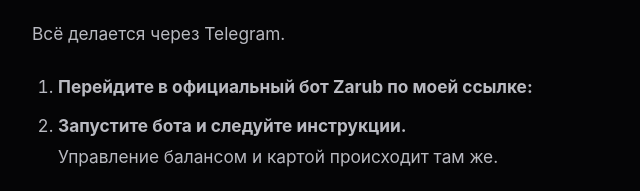
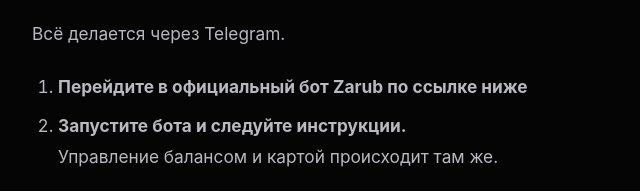
Before and after one commit to lambert34/ai-seo-land, a plain HTML site: page articles/kak-oplatit-chatgpt-iz-rossii/index.html in a window 1280 px wide. Shown: the part 2465-2656 px from the top of the page, 188-828 px from the left. Drawn offline with Linux system fonts and the light colour scheme.

Commit message:
Update index.html

```diff
--- a/articles/kak-oplatit-chatgpt-iz-rossii/index.html
+++ b/articles/kak-oplatit-chatgpt-iz-rossii/index.html
@@ -16,7 +16,7 @@
 <nav class="article-toc" aria-label="Содержание статьи"><h2>Содержание</h2><ol><li><a href="#why-foreign-card">Зачем вообще нужна иностранная виртуальная карта</a></li><li><a href="#how-to-get-zarub">Как оформить карту Zarub</a></li><li><a href="#pay-chatgpt">Как оплатить именно ChatGPT</a></li><li><a href="#payment-problems">Что делать, если оплата не проходит</a></li><li><a href="#who-needs-it">Кому такой вариант особенно пригодится</a></li><li><a href="#get-card">Получить виртуальную иностранную карту</a></li></ol></nav>
 <div class="article-body">
 <section id="why-foreign-card"><h2>Зачем вообще нужна иностранная виртуальная карта</h2><p>Главное преимущество в том, что вы получаете отдельную карту, которую можно использовать для зарубежных сервисов примерно так же, как обычную банковскую.</p><p>Например, она может пригодиться для оплаты:</p><ul><li>ChatGPT и OpenAI API;</li><li>Claude AI;</li><li>Cursor;</li><li>Midjourney;</li><li>Gemini;</li><li>Perplexity;</li><li>GitHub;</li><li>Figma;</li><li>Canva;</li><li>Adobe;</li><li>Google Play;</li><li>YouTube Premium;</li><li>Spotify;</li><li>Netflix;</li><li>Vercel, DigitalOcean, Cloudflare и других IT-сервисов.</li></ul><p>Сам Zarub сейчас прямо указывает ChatGPT, Claude Code, App Store и Google Play среди сервисов, для которых предназначена карта.</p><p>То есть вместо поиска нового посредника каждый раз, когда нужно продлить подписку, у вас появляется собственный платёжный инструмент для зарубежных покупок.</p></section>
-<section id="how-to-get-zarub"><h2>Как оформить карту Zarub</h2><p>Всё делается через Telegram.</p><ol><li><strong>Перейдите в официальный бот Zarub по моей ссылке:</strong></li><li><strong>Запустите бота и следуйте инструкции.</strong><p>Управление балансом и картой происходит там же.</p></li><li><strong>Пополните баланс рублями.</strong><p>Сервис поддерживает пополнение с российских банковских карт и через СБП.</p></li><li><strong>Выпустите подходящую виртуальную карту.</strong><p>После этого её реквизиты можно использовать при оплате поддерживаемых зарубежных сервисов.</p></li></ol><div class="article-referral-cta"><a class="button article-referral-button" href="https://t.me/zarub_robot?start=ref_iSQcKm" target="_blank" rel="sponsored noopener noreferrer" data-metrika-click="zarub-referral" aria-label="Открыть Zarub в Telegram по реферальной ссылке">Открыть Zarub в Telegram</a><p class="article-affiliate-note">Оформление и управление картой происходит через Telegram-бот.</p></div><div class="article-callout">Комиссии у сервиса есть — они зависят от способа пополнения и условий выбранной карты. Актуальную стоимость лучше смотреть непосредственно перед выпуском и пополнением: Zarub показывает итоговую сумму операции заранее.</div></section>
+<section id="how-to-get-zarub"><h2>Как оформить карту Zarub</h2><p>Всё делается через Telegram.</p><ol><li><strong>Перейдите в официальный бот Zarub по ссылке ниже</strong></li><li><strong>Запустите бота и следуйте инструкции.</strong><p>Управление балансом и картой происходит там же.</p></li><li><strong>Пополните баланс рублями.</strong><p>Сервис поддерживает пополнение с российских банковских карт и через СБП.</p></li><li><strong>Выпустите подходящую виртуальную карту.</strong><p>После этого её реквизиты можно использовать при оплате поддерживаемых зарубежных сервисов.</p></li></ol><div class="article-referral-cta"><a class="button article-referral-button" href="https://t.me/zarub_robot?start=ref_iSQcKm" target="_blank" rel="sponsored noopener noreferrer" data-metrika-click="zarub-referral" aria-label="Открыть Zarub в Telegram по реферальной ссылке">Открыть Zarub в Telegram</a><p class="article-affiliate-note">Оформление и управление картой происходит через Telegram-бот.</p></div><div class="article-callout">Комиссии у сервиса есть — они зависят от способа пополнения и условий выбранной карты. Актуальную стоимость лучше смотреть непосредственно перед выпуском и пополнением: Zarub показывает итоговую сумму операции заранее.</div></section>
 <section id="pay-chatgpt"><h2>А как оплатить именно ChatGPT?</h2><p>Отдельно разбираться с настройками методом проб и ошибок не обязательно.</p><p>У Zarub есть готовый <a href="https://telegra.ph/Kak-oplatit-ChatGPT-07-01" target="_blank" rel="noopener noreferrer"><strong>гайд по оплате ChatGPT</strong></a>.</p><p>Причём ChatGPT — далеко не единственный сервис, для которого подготовлены инструкции.</p><p>В боте собрана большая библиотека гайдов: Google Play, YouTube Premium, Adobe, Claude AI, Cursor AI, Canva, Cloudflare, GitHub, Gemini, Grok, Midjourney, Figma, OpenAI API, Perplexity, Spotify, Netflix, Vercel, Supabase, TradingView, Zoom и множество других сервисов.</p><p>Поэтому перед оплатой я бы сначала открыл соответствующий гайд и выполнил действия именно в рекомендованном порядке — у разных сервисов могут отличаться требования к региону, платёжному профилю и биллинг-адресу.</p><a class="article-guide-link" href="https://telegra.ph/Kak-oplatit-ChatGPT-07-01" target="_blank" rel="noopener noreferrer">Гайд по оплате ChatGPT →</a><div class="article-referral-cta"><a class="button article-referral-button" href="https://t.me/zarub_robot?start=ref_iSQcKm" target="_blank" rel="sponsored noopener noreferrer" data-metrika-click="zarub-referral" aria-label="Открыть Zarub в Telegram по реферальной ссылке">Открыть Zarub в Telegram</a></div></section>
 <section id="payment-problems"><h2>Что делать, если оплата не проходит</h2><p>Это тоже важный момент.</p><p>У Zarub есть служба поддержки. На официальном сайте сервис отдельно указывает, что поддержка помогает в том числе с биллинг-адресом, настройкой сервиса и первой оплатой.</p><p>Поэтому если карта выпущена, но конкретный сервис не принимает платёж, лучше не начинать хаотично менять настройки аккаунта, а сначала посмотреть гайд и написать в поддержку.</p></section>
 <section id="who-needs-it"><h2>Кому такой вариант особенно пригодится</h2><p>В первую очередь тем, кто регулярно использует иностранные цифровые продукты: нейросети, профессиональный софт, облачные сервисы, хостинги, подписки для разработчиков, дизайнеров и маркетологов.</p><p>Если вам нужно один раз заплатить несколько долларов, отдельная карта может быть избыточна. Но если у вас постоянно оплачиваются <strong>ChatGPT, Claude, Cursor, Midjourney, GitHub, хостинг или другие иностранные сервисы</strong>, гораздо удобнее иметь один рабочий платёжный инструмент, чем каждый месяц искать новый способ оплаты.</p></section>
```
